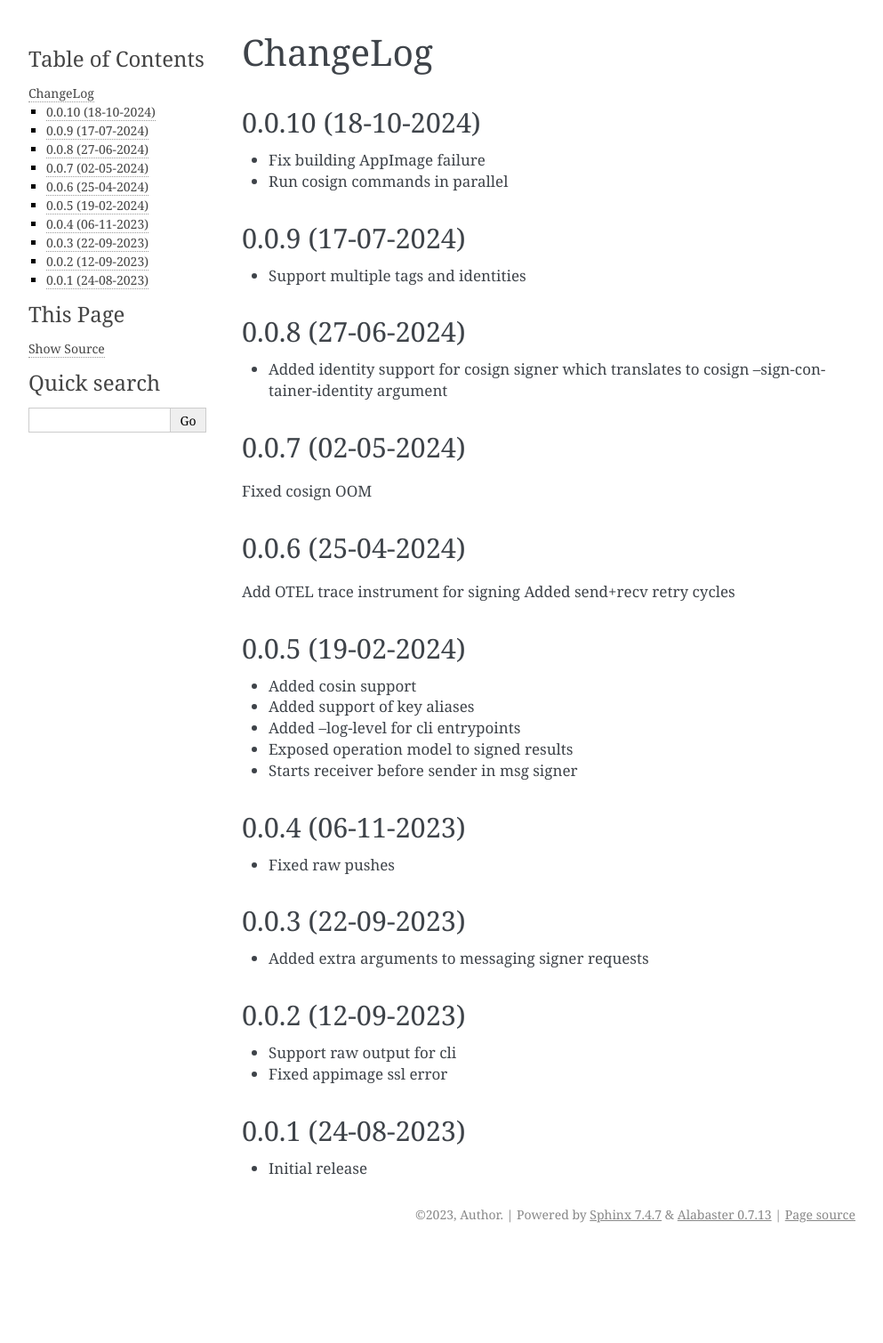
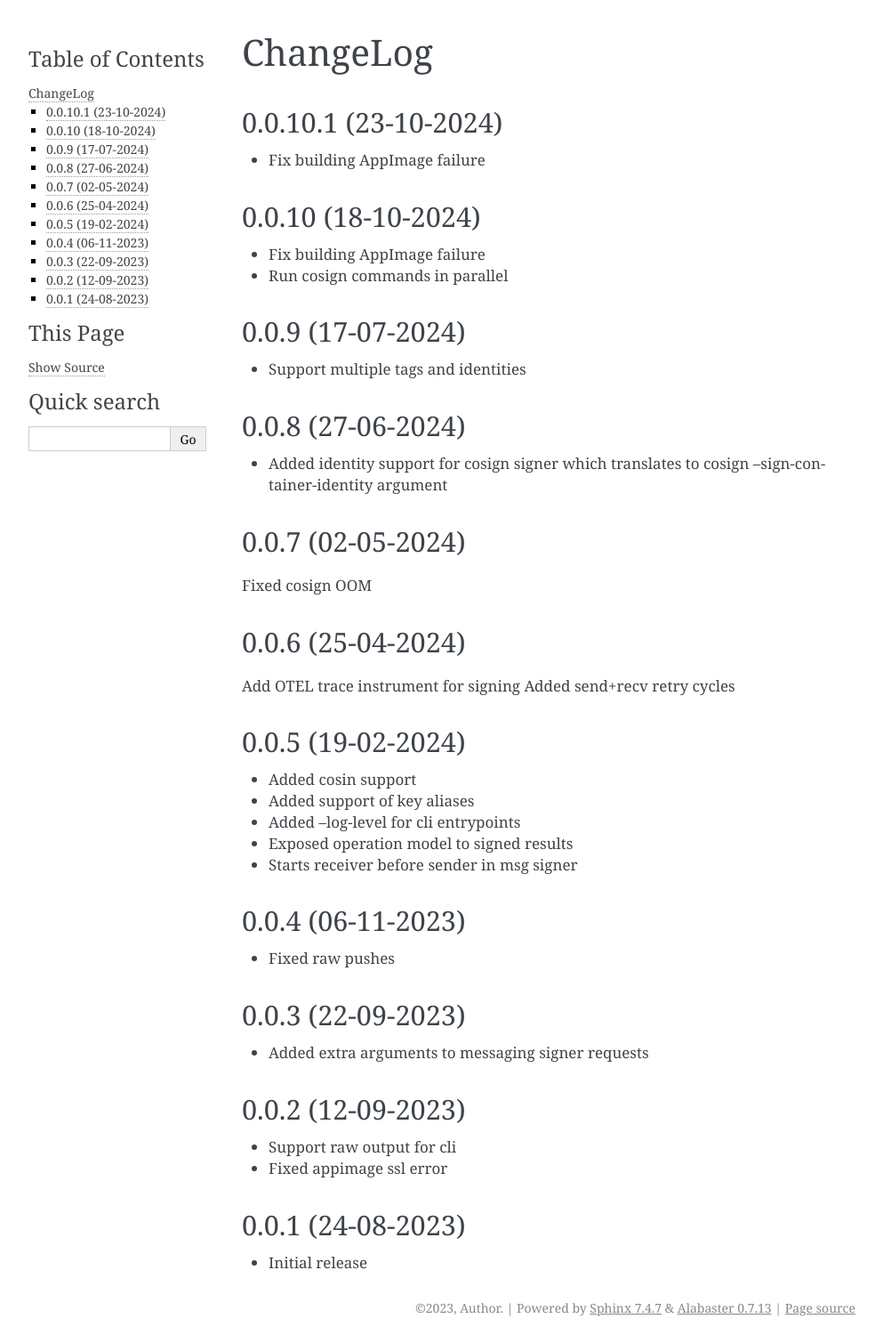
Before and after one commit to zxiong/pubtools-sign, a Sphinx documentation site: the page built from docs/source/CHANGELOG.rst, in a window 1280 px wide. Shown: the whole page at 89% size, without its empty margins (148-1141 px from the left). Built offline with Sphinx 7.4.7, drawn with Linux system fonts in a browser that asks for light colours; before the commit the page ends 1404 px from its top, so only the background shows below that.

Commit message:
Release v0.0.10.1

```diff
--- a/docs/source/CHANGELOG.rst
+++ b/docs/source/CHANGELOG.rst
@@ -1,5 +1,10 @@
 ChangeLog
 =========
+
+0.0.10.1 (23-10-2024)
+------------------
+* Fix building AppImage failure
+
 
 0.0.10 (18-10-2024)
 ------------------
--- a/pyproject.toml
+++ b/pyproject.toml
@@ -3,7 +3,7 @@ name = "pubtools-sign"
 description = "Collection of tools producing signed artifacts"
 readme = "README.rst"
 requires-python = ">=3.7"
-version = "0.0.10"
+version = "0.0.10.1"
 
 classifiers = [  # Optional
   # How mature is this project? Common values are
```
